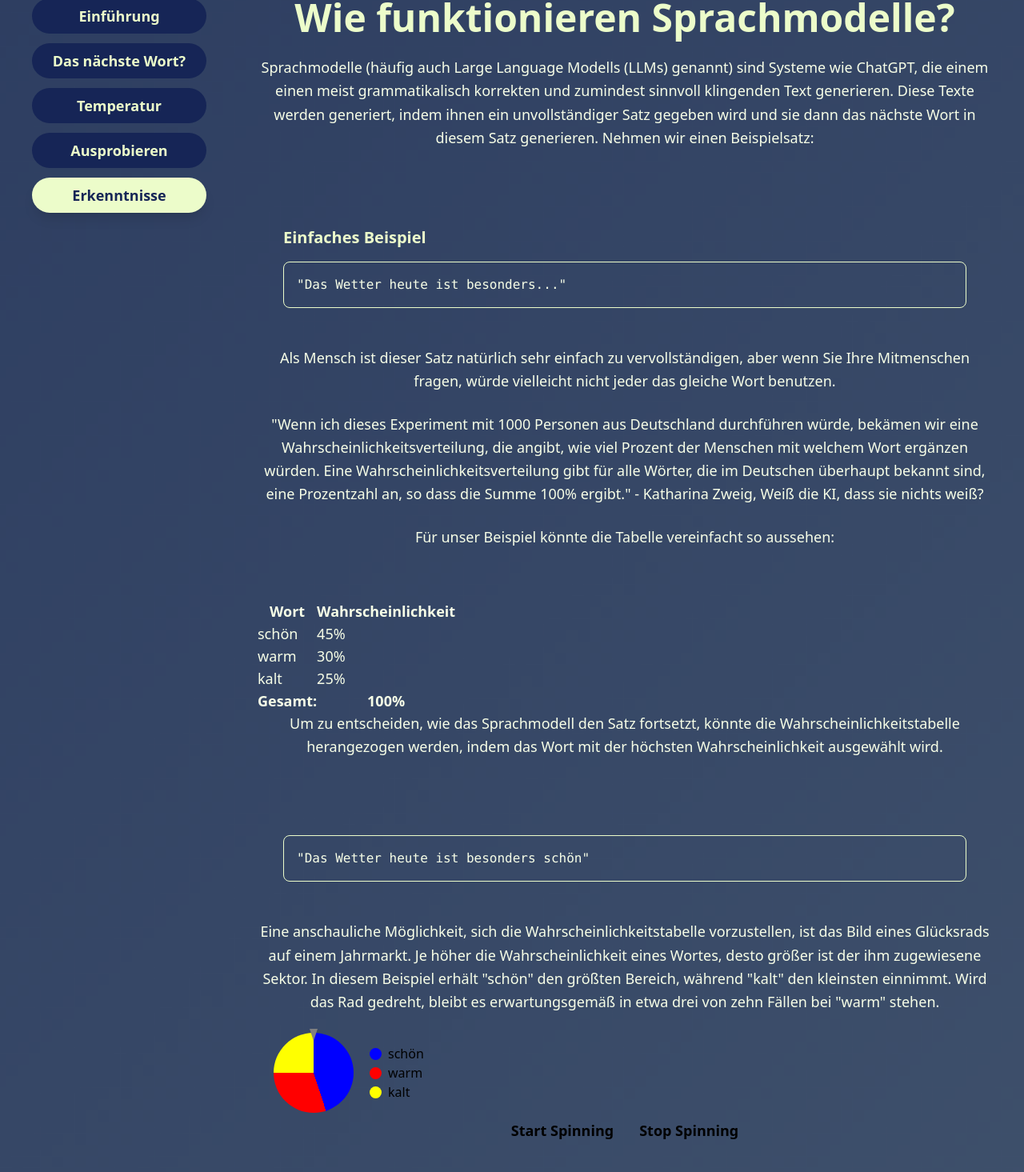
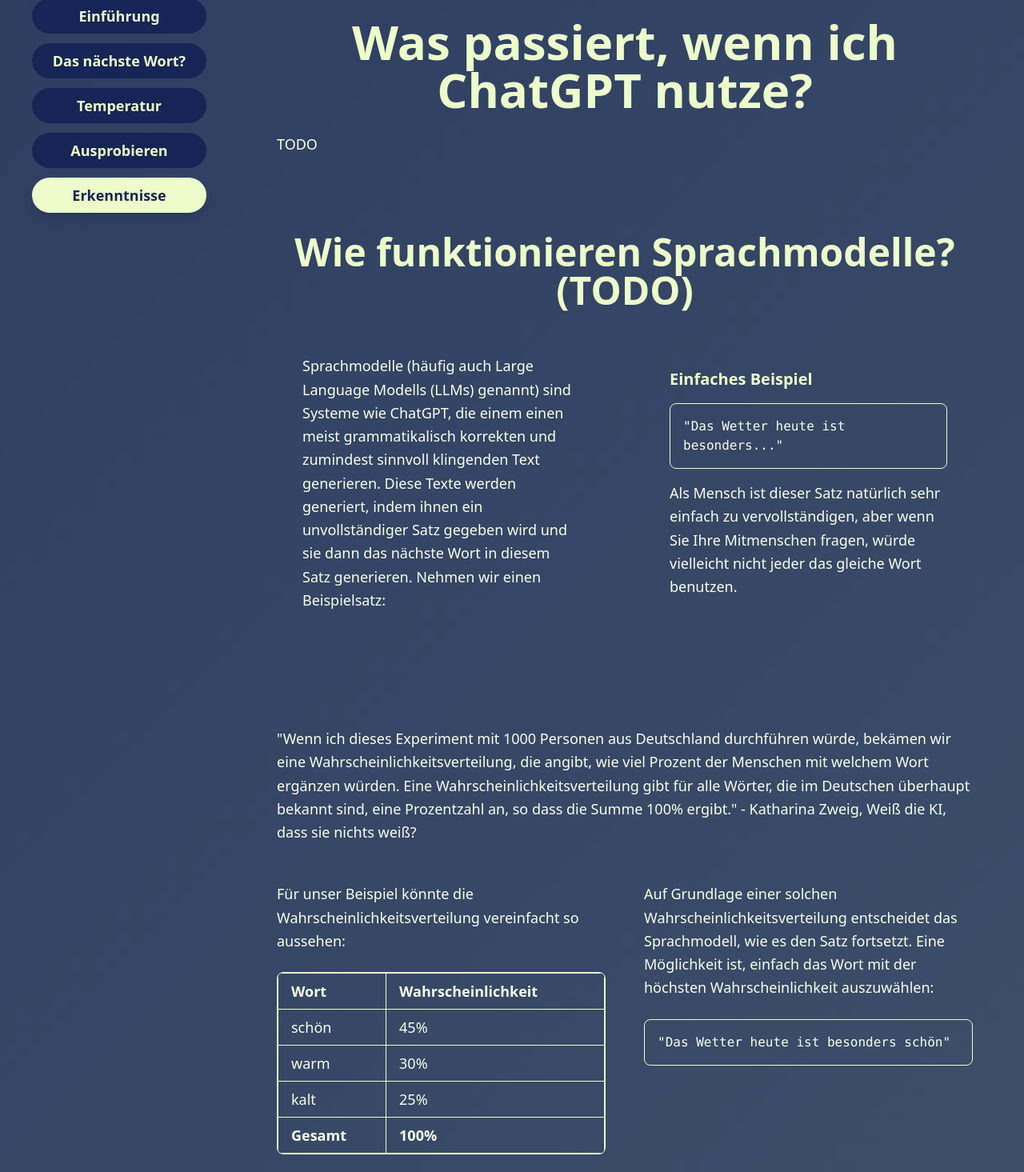
Before and after one commit to TNattermann/weiss-die-ki-dass-sie-nichts-weiss-frontend, a React (Vite) app: page /temperature in a window 1280 px wide. Shown: the part 124-1589 px from the top of the page at 80% size. Built offline with nearby package versions, Linux system fonts and the light colour scheme.

Commit message:
Changes Layout; minor changes in Text

```diff
--- a/src/pages/Wahrscheinlichkeitstabellen/NextWord.tsx
+++ b/src/pages/Wahrscheinlichkeitstabellen/NextWord.tsx
@@ -62,10 +62,9 @@
         window.scrollTo(0, 0);
     }, []);
     return (
-
             <div className="max-w-6xl mx-auto">
                 <h1 className="text-5xl font-bold text-center text-primary mb-6">Und das nächste Wort?</h1>
-                <div className="text-center mb-16">
+                <div className="mb-16">
                     <div>
                         <p className="text-lg text-text-normal mb-6 leading-relaxed">
                             Der noch fehlende Schritt besteht darin, zu erläutern, was das Modell nach der Auswahl eines Wortes unternimmt.
@@ -73,11 +72,9 @@
                             Da dem Modell für jede mögliche Fortsetzung entsprechende Wahrscheinlichkeitstabellen zur Verfügung stehen, kann es den nächsten Token jeweils konsistent bestimmen.
                         </p>
 
-
-
-                        <MultiTestRad wordlibrary={wordlibrary} temperature={10} isVideo={true}
-                        />
-
+                        <div className="py-6 flex justify-center">
+                            <MultiTestRad wordlibrary={wordlibrary} temperature={10} isVideo={true}/>
+                        </div>
                     </div>
                 </div>
 
--- a/src/pages/Wahrscheinlichkeitstabellen/TempAusprob.tsx
+++ b/src/pages/Wahrscheinlichkeitstabellen/TempAusprob.tsx
@@ -95,16 +95,13 @@
     return (
 
             <div className="max-w-6xl mx-auto">
-                <h1 className="text-5xl font-bold text-center text-primary mb-6">Selbst Text-generieren</h1>
-                <div className="text-center mb-16">
+                <h1 className="text-5xl font-bold text-center text-primary mb-6">Selbst Text generieren</h1>
+                <div className=" mb-16">
+                    <div className="flex justify-center">
                         <div>
                             <p className="text-lg text-text-normal mb-6 leading-relaxed">
-
                             Hier können Sie jetzt selbst ausprobieren, wie sich das Verstellen des Temperaturreglers auf des Satz auswirkt.
                             </p>
-
-
-
                             <input
                                 type="range"
                                 min={minrange}
@@ -112,6 +109,7 @@
                                 value={rangeValue} // Controlled input
                                 onChange={handleRangeChange} // Update state on change
                             />
+                        </div>
 
                         <MultiTestRad wordlibrary={wordlibrary} temperature={rangeAdjustedValue} isVideo={false}
                         />
--- a/src/pages/Wahrscheinlichkeitstabellen/Temperature.tsx
+++ b/src/pages/Wahrscheinlichkeitstabellen/Temperature.tsx
@@ -107,7 +107,7 @@
 
             <div className="max-w-6xl mx-auto">
                 <h1 className="text-5xl font-bold text-center text-primary mb-6">Temperatur</h1>
-                <div className="text-center mb-16">
+                <div className="mb-16">
                     <div>
                         <p className="text-lg text-text-normal mb-6 leading-relaxed">
 
@@ -127,6 +127,7 @@
                     </div>
                 </div>
 
+                <div>
                 <div className="p-8 rounded-xl">
 
                 {temperatureExamples.map((t) => {
@@ -171,14 +172,10 @@
                         ))}
 
                         <p className="text-lg text-text-normal mb-6 leading-relaxed">
-
                         Mit diesem Regler lässt sich die Temperatur auch separat umstellen:
-
                         </p>
 
                         <h3 className="text-primary text-xl font-semibold text-textDark mb-4">D. Temperatur = {rangeAdjustedValue}</h3>
-
-
                         <input
                             type="range"
                             min={minrange}
@@ -186,10 +183,11 @@
                             value={rangeValue} // Controlled input
                             onChange={handleRangeChange} // Update state on change
                         />
-
-                        <SimpleRad wordpercentlist={applytemperature([["schön", 0.45 ], ["warm", 0.3], ["kalt", 0.25]],  rangeAdjustedValue)}
-                        />
-
+                        <div className="flex justify-center">
+                            <SimpleRad wordpercentlist={applytemperature([["schön", 0.45 ], ["warm", 0.3], ["kalt", 0.25]],  rangeAdjustedValue)}
+                            />
+                        </div>
+                </div>
                 </div>
 
 
--- a/src/pages/Wahrscheinlichkeitstabellen/WahrIntroduction.tsx
+++ b/src/pages/Wahrscheinlichkeitstabellen/WahrIntroduction.tsx
@@ -7,34 +7,39 @@
         window.scrollTo(0, 0);
     }, []);
     return (
-
+        <section className="py-6 px-6" id="educational-content">
             <div className="max-w-6xl mx-auto">
-                <h1 className="text-5xl font-bold text-center text-primary mb-6">Wie funktionieren Sprachmodelle?</h1>
-                <div className="text-center mb-16">
-                    <div>
-
+                <div className="max-w-6xl mx-auto mb-24">
+                    <h1 className="text-6xl font-bold text-center text-primary mb-6">
+                        Was passiert, wenn ich ChatGPT nutze?
+                    </h1>
                     <p className="text-lg text-text-normal mb-6 leading-relaxed">
-
+                        TODO
+                    </p>
+                </div>
+                <h1 className="text-5xl font-bold text-center text-primary mb-6">Wie funktionieren Sprachmodelle? (TODO)</h1>
+                <div className="grid grid-cols-1 lg:grid-cols-2 gap-12 items-center mb-16">
+                    <div className="p-8 rounded-xl">
+                        <p className="text-lg text-text-normal mb-6 leading-relaxed">
                         Sprachmodelle (häufig auch Large Language Modells (LLMs) genannt) sind Systeme wie ChatGPT,
                         die einem einen meist grammatikalisch korrekten und zumindest sinnvoll klingenden Text generieren.
                         Diese Texte werden generiert, indem ihnen ein unvollständiger Satz gegeben wird
                         und sie dann das nächste Wort in diesem Satz generieren. Nehmen wir einen Beispielsatz:
                         </p>
                     </div>
-                </div>
                     <div className="p-8 rounded-xl">
-                        <h3 className="text-primary text-xl font-semibold text-textDark mb-4">Einfaches Beispiel</h3>
+                            <h3 className="text-primary text-xl font-semibold mb-4">Einfaches Beispiel</h3>
                             <div className="bg-bgColor p-4 rounded-lg border border-outline mb-4">
                                 <p className="text-text-normal font-mono text-textDark">"Das Wetter heute ist besonders..."</p>
                             </div>
-                </div>
-                <div className="text-center mb-16">
-                    <div>
                         <p className="text-lg text-text-normal mb-6 leading-relaxed">
                         Als Mensch ist dieser Satz natürlich sehr einfach zu vervollständigen,
                         aber wenn Sie Ihre Mitmenschen fragen, würde vielleicht nicht jeder das gleiche Wort benutzen.
                         </p>
+                    </div>
+                </div>
 
+                <div className="py-6">
                     <p className="text-lg text-text-normal mb-6 leading-relaxed">
                     "Wenn ich dieses Experiment mit 1000 Personen aus Deutschland durchführen würde,
                     bekämen wir eine Wahrscheinlichkeitsverteilung,
@@ -42,46 +47,59 @@
                     Eine Wahrscheinlichkeitsverteilung gibt für alle Wörter, die im Deutschen überhaupt bekannt sind,
                     eine Prozentzahl an, so dass die Summe 100% ergibt." - Katharina Zweig, Weiß die KI, dass sie nichts weiß?
                     </p>
+                </div>
 
-                        <p className="text-lg text-text-normal mb-6 leading-relaxed">
+                <div className="grid grid-cols-1 lg:grid-cols-2 gap-12 items-start mb-16">
+                    <div className="space-y-6">
+                        <p className="text-lg text-text-normal leading-relaxed">
+                            Für unser Beispiel könnte die Wahrscheinlichkeitsverteilung vereinfacht so aussehen:
+                        </p>
+                    <div className="bg-bgColor rounded-lg border border-outline overflow-hidden">
+                        <table className="table-auto text-lg text-text-normal w-full text-left">
+                            <thead className="bg-bgColor">
+                            <tr>
+                                <th className="border border-outline px-4 py-2">Wort</th>
+                                <th className="border border-outline px-4 py-2">Wahrscheinlichkeit</th>
+                            </tr>
+                            </thead>
+                            <tbody>
+                            <tr>
+                                <td className="border border-outline px-4 py-2">schön</td>
+                                <td className="border border-outline px-4 py-2">45%</td>
+                            </tr>
+                            <tr>
+                                <td className="border border-outline px-4 py-2">warm</td>
+                                <td className="border border-outline px-4 py-2">30%</td>
+                            </tr>
+                            <tr>
+                                <td className="border border-outline px-4 py-2">kalt</td>
+                                <td className="border border-outline px-4 py-2">25%</td>
+                            </tr>
+                            </tbody>
+                            <tfoot className="bg-bgColor font-semibold">
+                            <tr>
+                                <td className="border border-outline px-4 py-2">Gesamt</td>
+                                <td className="border border-outline px-4 py-2">100%</td>
+                            </tr>
+                            </tfoot>
+                        </table>
+                    </div>
+                    </div>
 
-                        Für unser Beispiel könnte die Tabelle vereinfacht so aussehen:
+                    <div className="space-y-6">
+                        <p className="text-lg text-text-normal leading-relaxed">
+                            Auf Grundlage einer solchen Wahrscheinlichkeitsverteilung entscheidet das Sprachmodell, wie es den Satz fortsetzt.
+                            Eine Möglichkeit ist, einfach das Wort mit der höchsten Wahrscheinlichkeit auszuwählen:
+                        </p>
+                        <div className="bg-bgColor p-4 rounded-lg border border-outline">
+                            <p className="text-text-normal font-mono text-textDark">
+                            "Das Wetter heute ist besonders schön"
                             </p>
                         </div>
                     </div>
-
-                <table className="table-auto text-lg text-text-normal">
-                <thead>
-                    <tr><th>Wort</th><th>Wahrscheinlichkeit</th></tr>
-                </thead>
-                <tbody>
-                    <tr><td>schön</td><td>45%</td></tr>
-                    <tr><td>warm</td><td>30%</td></tr>
-                    <tr><td>kalt</td><td>25%</td></tr>
-                </tbody>
-                <thead>
-                    <tr><th>Gesamt:</th><th>100%</th></tr>
-                </thead>
-                </table>
-
-                <div className="text-center mb-16">
-                    <div>
-                        <p className="text-lg text-text-normal mb-6 leading-relaxed">
-                            Um zu entscheiden, wie das Sprachmodell den Satz fortsetzt, könnte die Wahrscheinlichkeitstabelle herangezogen werden,
-                             indem das Wort mit der höchsten Wahrscheinlichkeit ausgewählt wird.
-                        </p>
-
-
-                    </div>
                 </div>
 
-                <div className="p-8 rounded-xl">
-                        <div className="bg-bgColor p-4 rounded-lg border border-outline mb-4">
-                            <p className="text-text-normal font-mono text-textDark">"Das Wetter heute ist besonders schön"</p>
-                        </div>
-                </div>
-
-                <div className="text-center mb-16">
+                <div className="mb-16">
                     <div>
                         <p className="text-lg text-text-normal mb-6 leading-relaxed">
                             Eine anschauliche Möglichkeit, sich die Wahrscheinlichkeitstabelle vorzustellen, ist das Bild eines Glücksrads auf einem Jahrmarkt.
@@ -89,32 +107,29 @@
                             In diesem Beispiel erhält "schön" den größten Bereich, während "kalt" den kleinsten einnimmt.
                             Wird das Rad gedreht, bleibt es erwartungsgemäß in etwa drei von zehn Fällen bei "warm" stehen.
                         </p>
-
-
-
+                        <div className="py-6 flex justify-center">
                             <SimpleRad wordpercentlist={[["schön", 0.45], ["warm", 0.3], ["kalt", 0.25]]}
                             />
+                        </div>
 
-
+                        <div>
                             <p className="text-lg text-text-normal mb-6 leading-relaxed">
                                 Durch die Verwendung des Glücksradmodells wird eine gewisse Varianz gewährleistet,
                                 sodass das Sprachmodell nicht ausschließlich das wahrscheinlichste Wort auswählt.
                                 Gleichzeitig bleibt jedoch die Tendenz erhalten, Wörter zu bevorzugen, die zum Kontext passen,
                                 wodurch unplausible Optionen – wie etwa das Wort "Banane" – weitgehend ausgeschlossen werden.
                             </p>
-
                             <p className="text-lg text-text-normal mb-6 leading-relaxed">
                                 Für ein Sprachmodell umfasst das Glücksrad selbstverständlich nicht nur drei Wörter, sondern den gesamten Wortschatz.
                                 Darin sind neben Wörtern auch Sonderzeichen wie der Punkt "."" enthalten, sodass das Modell Sätze korrekt beenden kann.
                                 Man kann sich nun vorstellen, dass das Modell für jede mögliche Fortsetzung entsprechende Wahrscheinlichkeitstabellen bereithält.
                                 Auf diese Weise <Tilde />weiß das Sprachmodell bei jedem Schritt, welches Wort mit welcher Wahrscheinlichkeit als Nächstes folgt.
                             </p>
-
-
+                        </div>
                     </div>
                 </div>
 
             </div>
-
+        </section>
     );
 }
```
Lines whose indentation alone changed are shown as unchanged.
